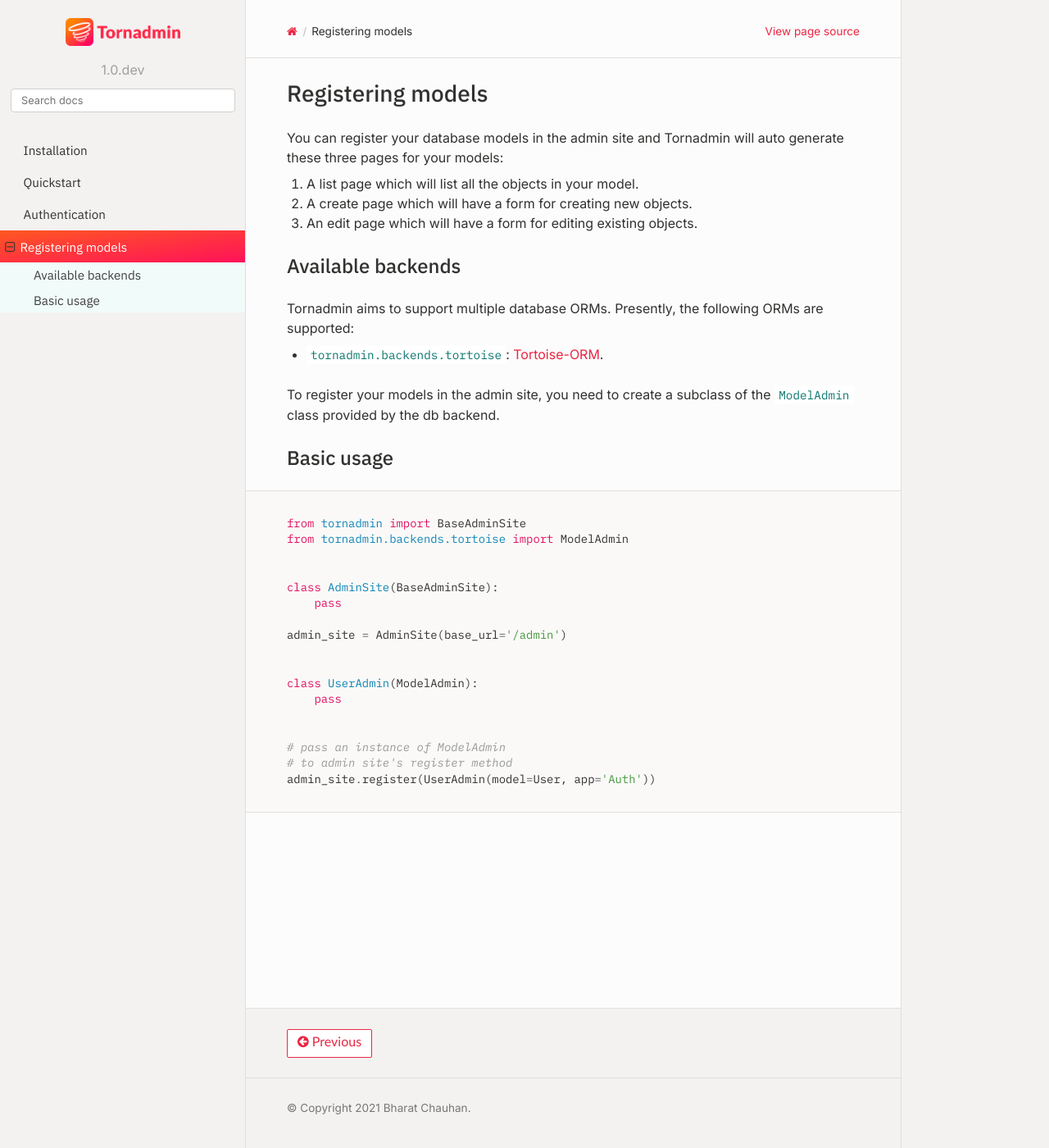
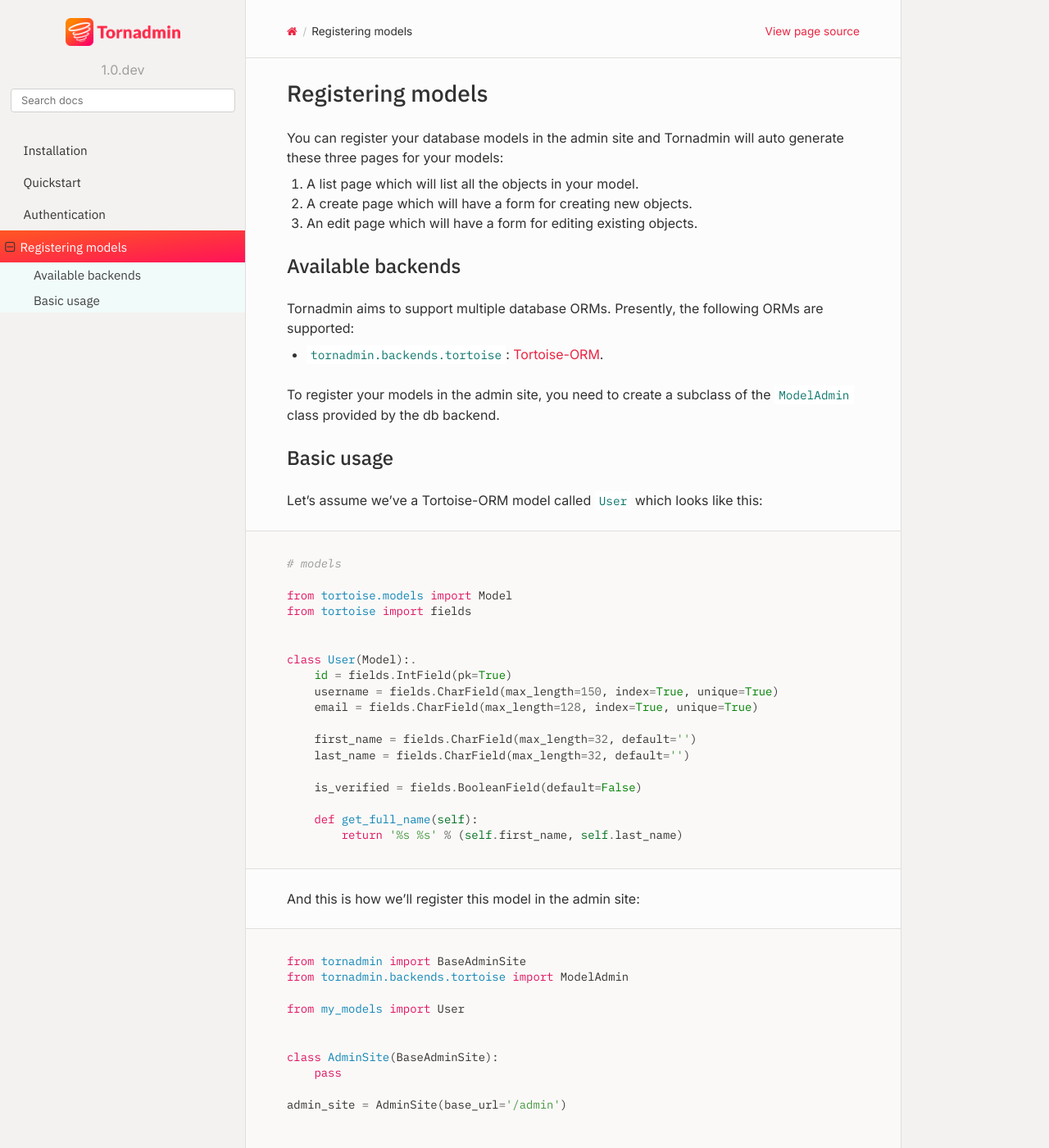
Before and after one commit to bhch/tornadmin, a Sphinx documentation site: the page built from docs/modeladmin.rst, in a window 1280 px wide and 1400 px high. Shown: the whole window at 82% size. Built offline with Sphinx 7.4.7 and the Read the Docs theme 2.0.0, drawn with Linux system fonts in a browser that asks for light colours.

Commit message:
Update modeladmin docs

```diff
--- a/docs/modeladmin.rst
+++ b/docs/modeladmin.rst
@@ -22,10 +22,37 @@
 Basic usage
 -----------
 
+Let's assume we've a Tortoise-ORM model called ``User`` which looks like this:
+
+.. code-block:: python
+
+    # models
+
+    from tortoise.models import Model
+    from tortoise import fields
+
+
+    class User(Model):.
+        id = fields.IntField(pk=True)
+        username = fields.CharField(max_length=150, index=True, unique=True)
+        email = fields.CharField(max_length=128, index=True, unique=True)
+
+        first_name = fields.CharField(max_length=32, default='')
+        last_name = fields.CharField(max_length=32, default='')
+
+        is_verified = fields.BooleanField(default=False)
+
+        def get_full_name(self):
+            return '%s %s' % (self.first_name, self.last_name)
+
+And this is how we'll register this model in the admin site:
+
 .. code-block:: python
 
     from tornadmin import BaseAdminSite
     from tornadmin.backends.tortoise import ModelAdmin
+
+    from my_models import User
 
 
     class AdminSite(BaseAdminSite):
```
